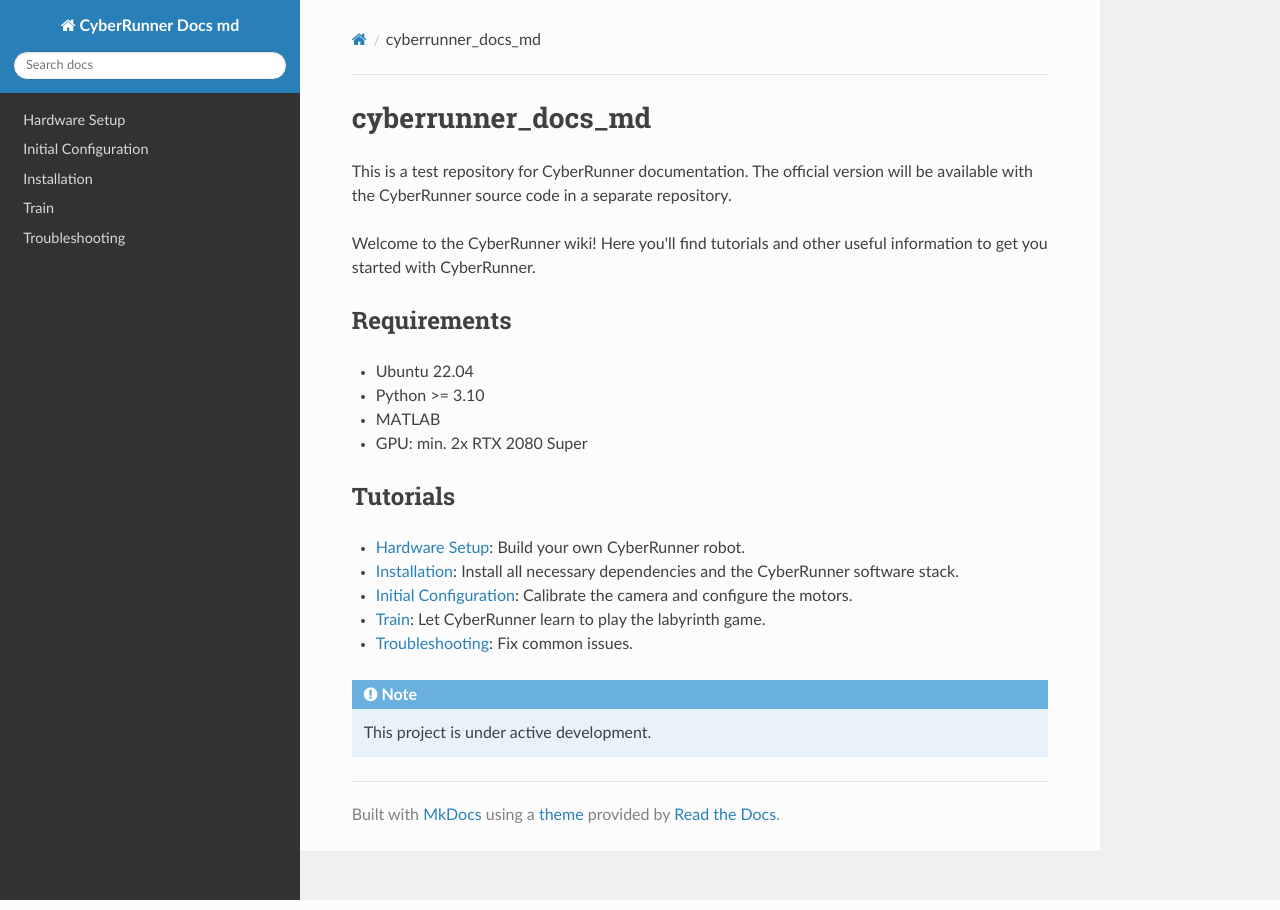
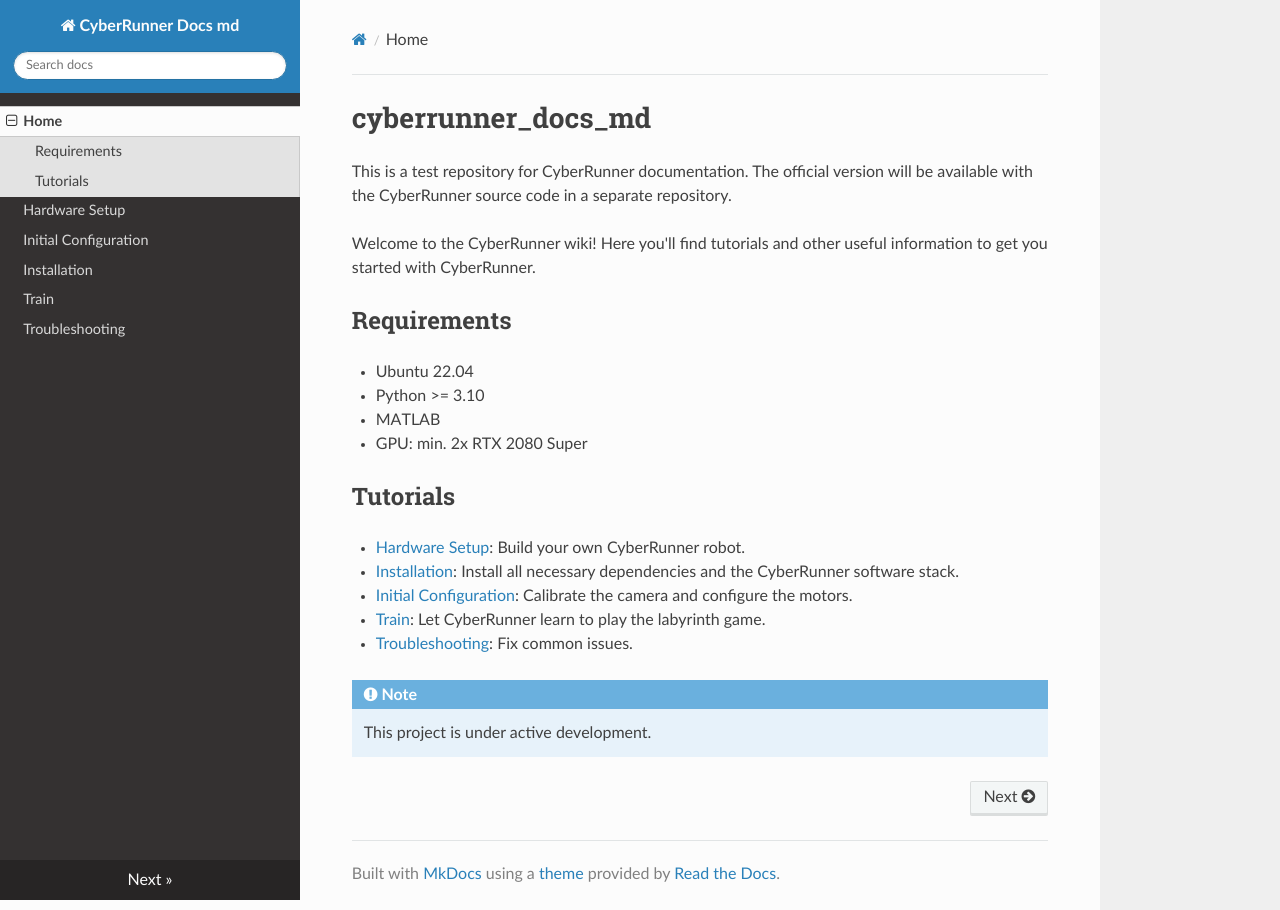
Before and after one commit to ckoethz/cyberrunner_docs_md, an MkDocs documentation site: the page built from docs/index.md, in a window 1280 px wide. Built offline with MkDocs 1.6.1, drawn with Linux system fonts in a browser that asks for light colours; nearby versions of some CDN libraries.

Commit message:
Debugging menu items

```diff
--- a/mkdocs.yml
+++ b/mkdocs.yml
@@ -15,8 +15,9 @@
       base_path: .
   - admonition
 nav:
-  - 'Hardware Setup': '/docs/01_hardware_setup.md'
-  - 'Initial Configuration': '/docs/02_initial_config.md'
-  - 'Installation': '/docs/03_installation.md'
-  - 'Train': '/docs/04_train.md'
-  - 'Troubleshooting': '/docs/05_troubleshooting.md'
+  - 'Home': 'index.md'
+  - 'Hardware Setup': '01_hardware_setup.md'
+  - 'Initial Configuration': '02_initial_config.md'
+  - 'Installation': '03_installation.md'
+  - 'Train': '04_train.md'
+  - 'Troubleshooting': '05_troubleshooting.md'
```
